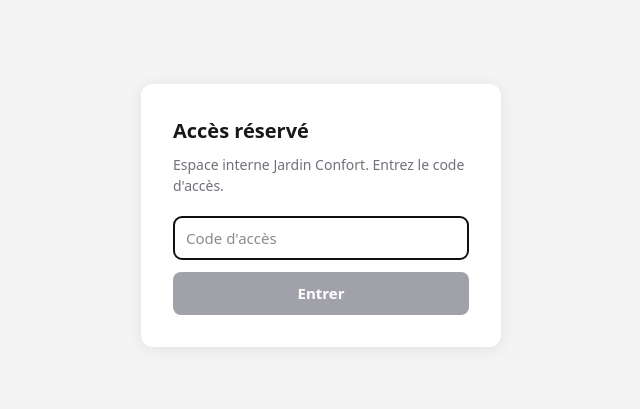
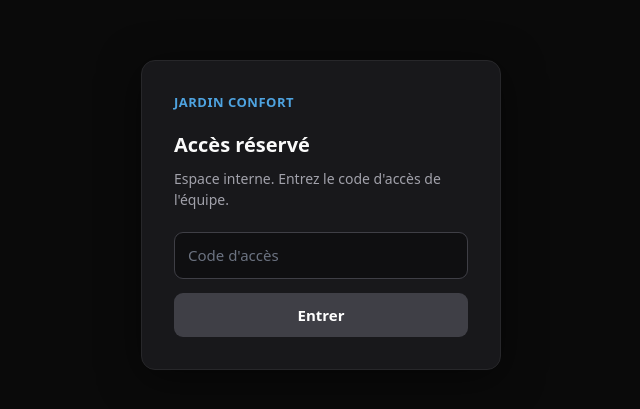
Before and after one commit to thierrystricker-crypto/jardin-confort-formulaire, a Next.js app: page /acces in a window 1280 px wide. Shown: the part 185-594 px from the top of the page, without its empty margins (319-959 px from the left). Built offline with nearby package versions, Linux system fonts and the light colour scheme.

Commit message:
Couche 1 : page d'acces en theme sombre

```diff
--- a/app/acces/page.tsx
+++ b/app/acces/page.tsx
@@ -1,6 +1,8 @@
 // app/acces/page.tsx
 // ─────────────────────────────────────────────────────────────────────────────
 // Verrou d'accès provisoire (couche 1) — page de saisie du code partagé.
+// Thème sombre, assorti au dashboard. Toutes les couleurs sont explicites pour
+// ne pas hériter du thème global (évite le texte blanc sur champ blanc).
 // Envoie le code à /api/acces ; en cas de succès, redirige vers la page demandée.
 // ─────────────────────────────────────────────────────────────────────────────
 
@@ -45,29 +47,37 @@ export default function AccesPage() {
         display: "flex",
         alignItems: "center",
         justifyContent: "center",
-        background: "#f4f4f5",
-        fontFamily: "system-ui, -apple-system, sans-serif",
+        background: "#0a0a0a",
+        fontFamily: "system-ui, -apple-system, Arial, sans-serif",
         padding: 16,
       }}
     >
+      {/* Couleur du placeholder (impossible en style inline) */}
+      <style>{`.acces-input::placeholder { color: #6b7280; }`}</style>
+
       <form
         onSubmit={soumettre}
         style={{
-          background: "white",
+          background: "#18181b",
+          border: "1px solid #27272a",
           padding: 32,
-          borderRadius: 12,
-          boxShadow: "0 2px 16px rgba(0,0,0,0.08)",
+          borderRadius: 14,
+          boxShadow: "0 8px 40px rgba(0,0,0,0.5)",
           width: "100%",
           maxWidth: 360,
         }}
       >
-        <h1 style={{ fontSize: 20, fontWeight: 600, margin: 0, marginBottom: 8, color: "#18181b" }}>
+        <div style={{ fontSize: 13, fontWeight: 700, letterSpacing: 0.5, color: "#4ea3e0", marginBottom: 18, textTransform: "uppercase" }}>
+          Jardin Confort
+        </div>
+        <h1 style={{ fontSize: 20, fontWeight: 600, margin: 0, marginBottom: 8, color: "#fafafa" }}>
           Accès réservé
         </h1>
-        <p style={{ fontSize: 14, color: "#71717a", margin: 0, marginBottom: 20 }}>
-          Espace interne Jardin Confort. Entrez le code d&apos;accès.
+        <p style={{ fontSize: 14, lineHeight: 1.5, color: "#a1a1aa", margin: 0, marginBottom: 22 }}>
+          Espace interne. Entrez le code d&apos;accès de l&apos;équipe.
         </p>
         <input
+          className="acces-input"
           type="password"
           value={code}
           onChange={(e) => setCode(e.target.value)}
@@ -76,30 +86,34 @@ export default function AccesPage() {
           autoComplete="current-password"
           style={{
             width: "100%",
-            padding: "10px 12px",
+            padding: "11px 13px",
             fontSize: 15,
-            border: "1px solid #d4d4d8",
-            borderRadius: 8,
-            marginBottom: 12,
+            color: "#fafafa",
+            background: "#0f0f11",
+            border: "1px solid #3f3f46",
+            borderRadius: 9,
+            marginBottom: 14,
             boxSizing: "border-box",
+            outline: "none",
           }}
         />
         {erreur && (
-          <p style={{ color: "#dc2626", fontSize: 13, margin: 0, marginBottom: 12 }}>{erreur}</p>
+          <p style={{ color: "#f87171", fontSize: 13, margin: 0, marginBottom: 14 }}>{erreur}</p>
         )}
         <button
           type="submit"
           disabled={enCours || !code}
           style={{
             width: "100%",
-            padding: "10px 12px",
+            padding: "11px 13px",
             fontSize: 15,
             fontWeight: 600,
-            color: "white",
-            background: enCours || !code ? "#a1a1aa" : "#2563eb",
+            color: "#ffffff",
+            background: enCours || !code ? "#3f3f46" : "#2563eb",
             border: "none",
-            borderRadius: 8,
+            borderRadius: 9,
             cursor: enCours || !code ? "default" : "pointer",
+            transition: "background 0.15s",
           }}
         >
           {enCours ? "Vérification…" : "Entrer"}
```
